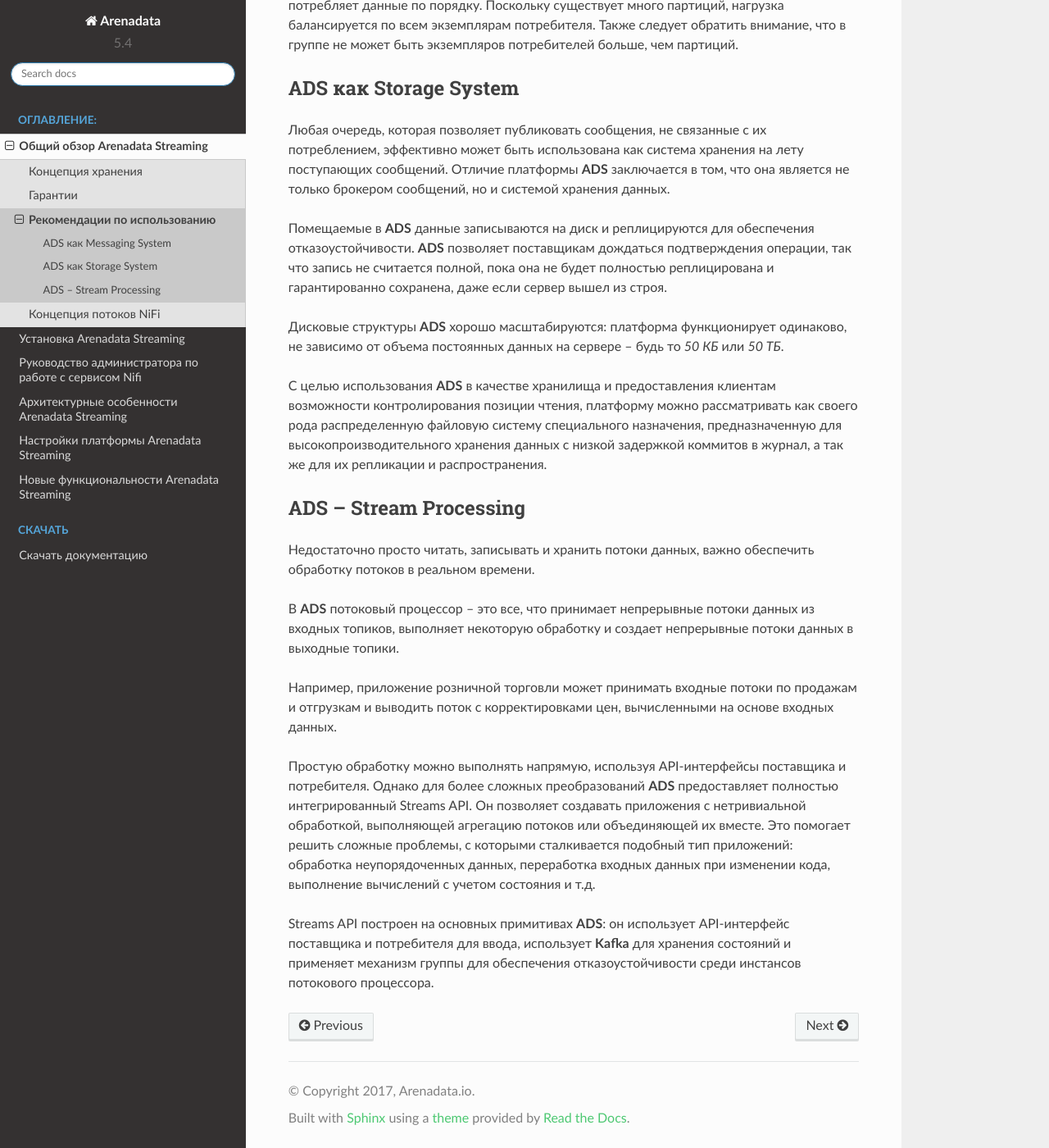
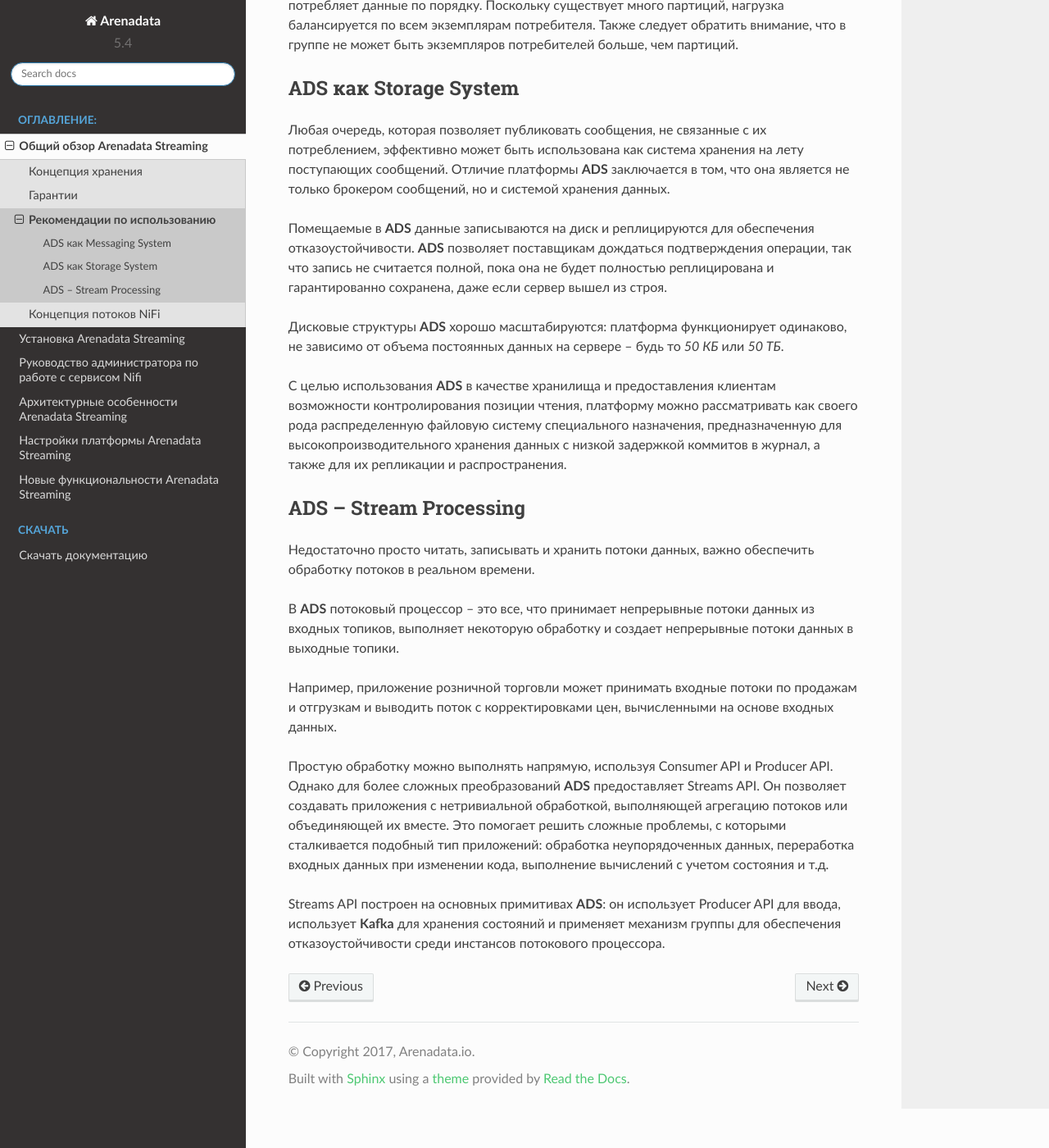
Before and after one commit to arenadata/docs_ads, a Sphinx documentation site: the page built from source/Intro/usecase.rst, in a window 1280 px wide and 1400 px high, scrolled down 1229 px. Shown: the whole window at 82% size. Built offline with Sphinx 7.4.7 and the Read the Docs theme 2.0.0, drawn with Linux system fonts in a browser that asks for light colours; pages that are not in the unit, such as notebooks, are missing from menus.

Commit message:
Review usecase.rst

```diff
--- a/source/Intro/usecase.rst
+++ b/source/Intro/usecase.rst
@@ -31,7 +31,7 @@
 
 Дисковые структуры **ADS** хорошо масштабируются: платформа функционирует одинаково, не зависимо от объема постоянных данных на сервере -- будь то *50 КБ* или *50 ТБ*.
 
-С целью использования **ADS** в качестве хранилища и предоставления клиентам возможности контролирования позиции чтения, платформу можно рассматривать как своего рода распределенную файловую систему специального назначения, предназначенную для высокопроизводительного хранения данных с низкой задержкой коммитов в журнал, а так же для их репликации и распространения.
+С целью использования **ADS** в качестве хранилища и предоставления клиентам возможности контролирования позиции чтения, платформу можно рассматривать как своего рода распределенную файловую систему специального назначения, предназначенную для высокопроизводительного хранения данных с низкой задержкой коммитов в журнал, а также для их репликации и распространения.
 
 
 ADS -- Stream Processing
@@ -43,6 +43,6 @@
 
 Например, приложение розничной торговли может принимать входные потоки по продажам и отгрузкам и выводить поток с корректировками цен, вычисленными на основе входных данных.
 
-Простую обработку можно выполнять напрямую, используя API-интерфейсы поставщика и потребителя. Однако для более сложных преобразований **ADS** предоставляет полностью интегрированный Streams API. Он позволяет создавать приложения с нетривиальной обработкой, выполняющей агрегацию потоков или объединяющей их вместе. Это помогает решить сложные проблемы, с которыми сталкивается подобный тип приложений: обработка неупорядоченных данных, переработка входных данных при изменении кода, выполнение вычислений с учетом состояния и т.д.
+Простую обработку можно выполнять напрямую, используя Consumer API и Producer API. Однако для более сложных преобразований **ADS** предоставляет Streams API. Он позволяет создавать приложения с нетривиальной обработкой, выполняющей агрегацию потоков или объединяющей их вместе. Это помогает решить сложные проблемы, с которыми сталкивается подобный тип приложений: обработка неупорядоченных данных, переработка входных данных при изменении кода, выполнение вычислений с учетом состояния и т.д.
 
-Streams API построен на основных примитивах **ADS**: он использует API-интерфейс поставщика и потребителя для ввода, использует **Kafka** для хранения состояний и применяет механизм группы для обеспечения отказоустойчивости среди инстансов потокового процессора.
+Streams API построен на основных примитивах **ADS**: он использует Producer API для ввода, использует **Kafka** для хранения состояний и применяет механизм группы для обеспечения отказоустойчивости среди инстансов потокового процессора.
```
